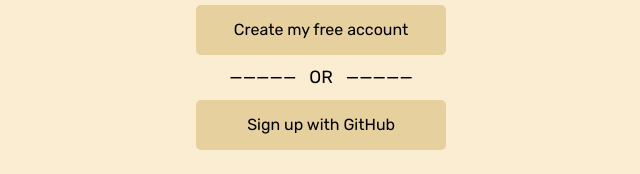
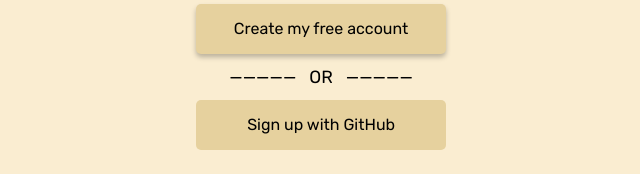
Before and after one commit to raineedust/application-form, a website: page index.html in a window 1280 px wide. In both pictures the pointer is over the button "Create my free account". Shown: the part 550-724 px from the top of the page, 467-1107 px from the left. Drawn offline with Linux system fonts and the light colour scheme.

Commit message:
Add button animation

```diff
--- a/styles.css
+++ b/styles.css
@@ -56,7 +56,12 @@
   border-style: none;
   cursor: pointer;
   width: 33%;
-  overflow: hidden;
+  transition: 0.2s;
+}
+
+button:hover {
+  box-shadow: 0 0.2rem 0.3rem 0 rgba(0, 0, 0, 0.25);
+  transform: translateY(-1px);
 }
 
 .hero-img {
```
